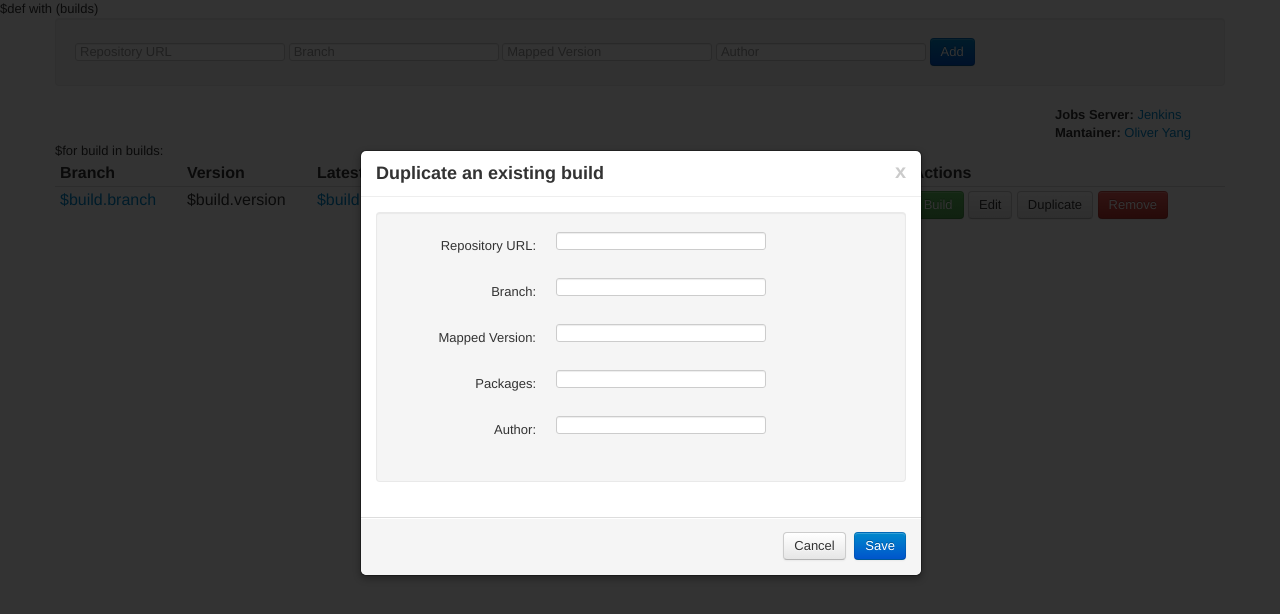
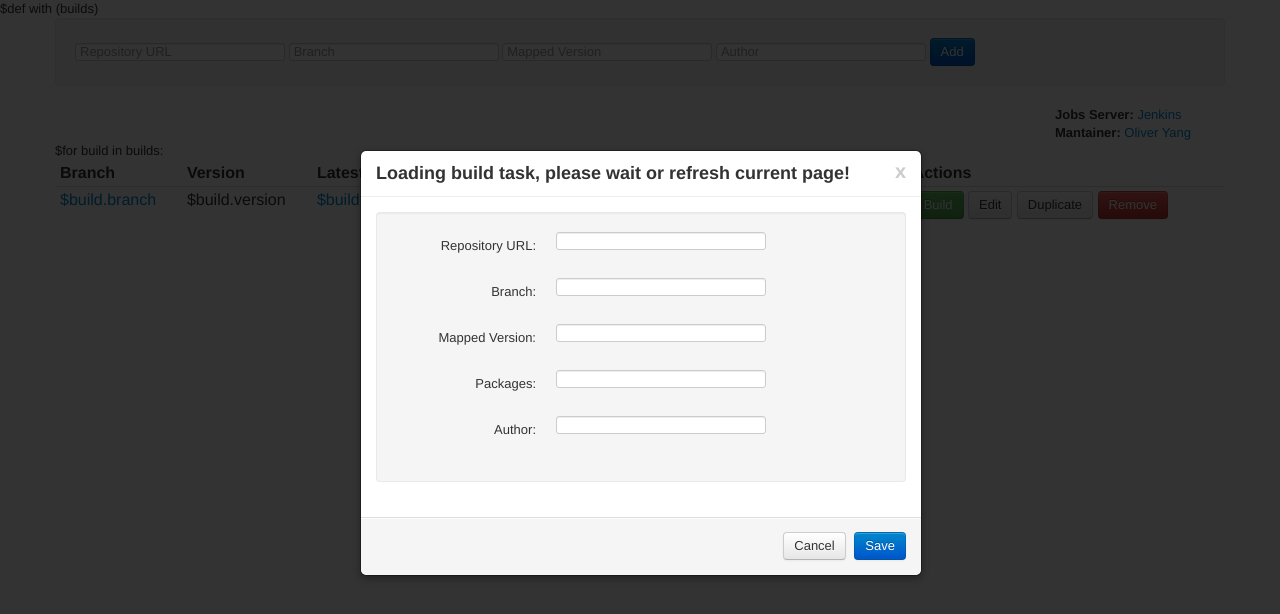
Before and after one commit to oyang/BranchBuilder, a plain HTML site: page template/index.html in a window 1280 px wide. Both pictures are taken after a click on the link "Edit". Shown: the top 614 px of the page. Drawn offline with Linux system fonts and the light colour scheme; no server answers.

Commit message:
Update waiting title

```diff
--- a/template/index.html
+++ b/template/index.html
@@ -67,7 +67,7 @@
 	<div class="modal hide fade" id="popupViewBuild" >
 		<div class="modal-header">
 			<a class="close" data-dismiss="modal" >x</a>
-			<h3 id="popView-title">Duplicate an existing build</h3>
+			<h3 id="popView-title">Loading build task, please wait or refresh current page!</h3>
 			<input type="hidden" id="popView-selectAction" value="" />
 			<input type="hidden" id="popView-selectBuildID" value="" />
 		</div>
```
